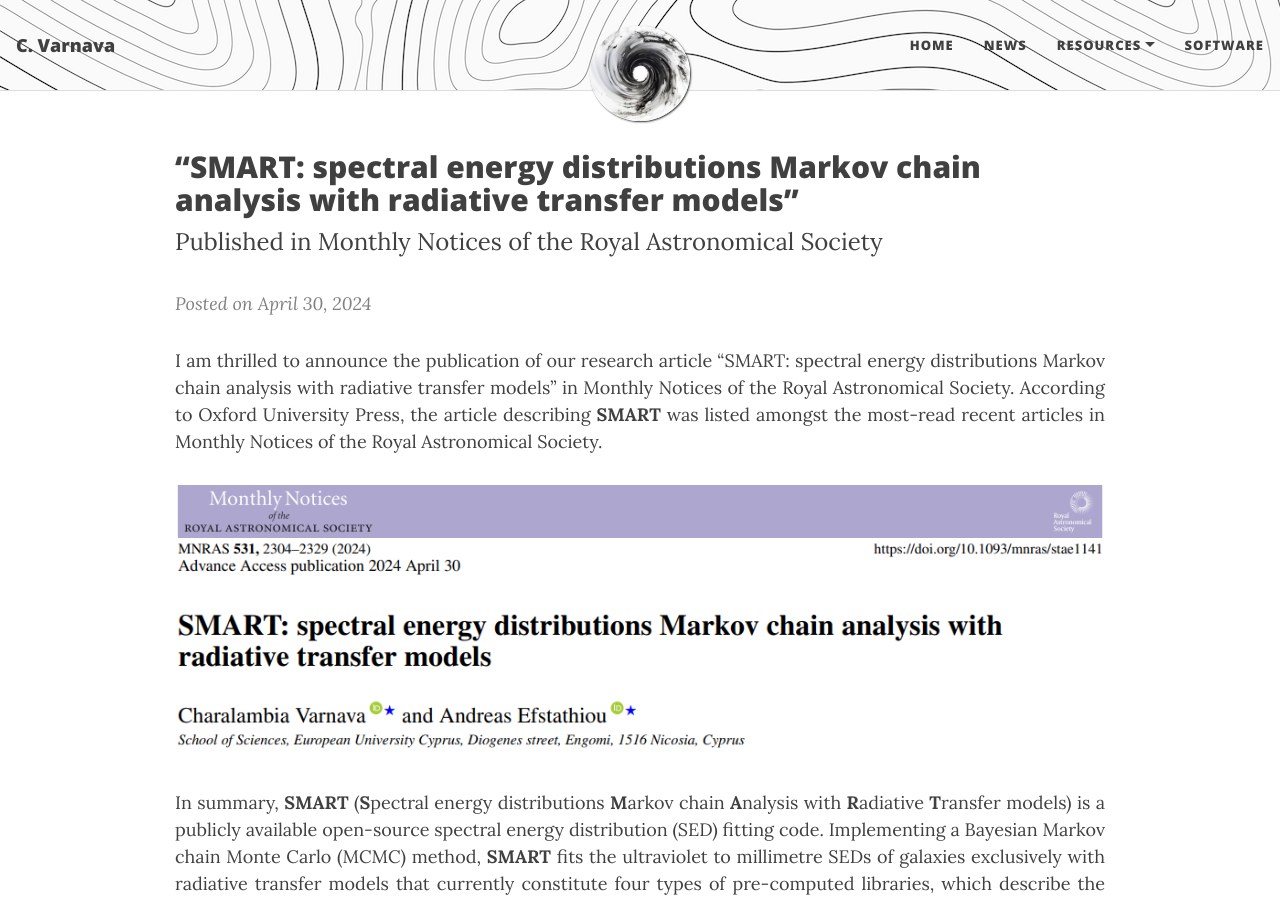
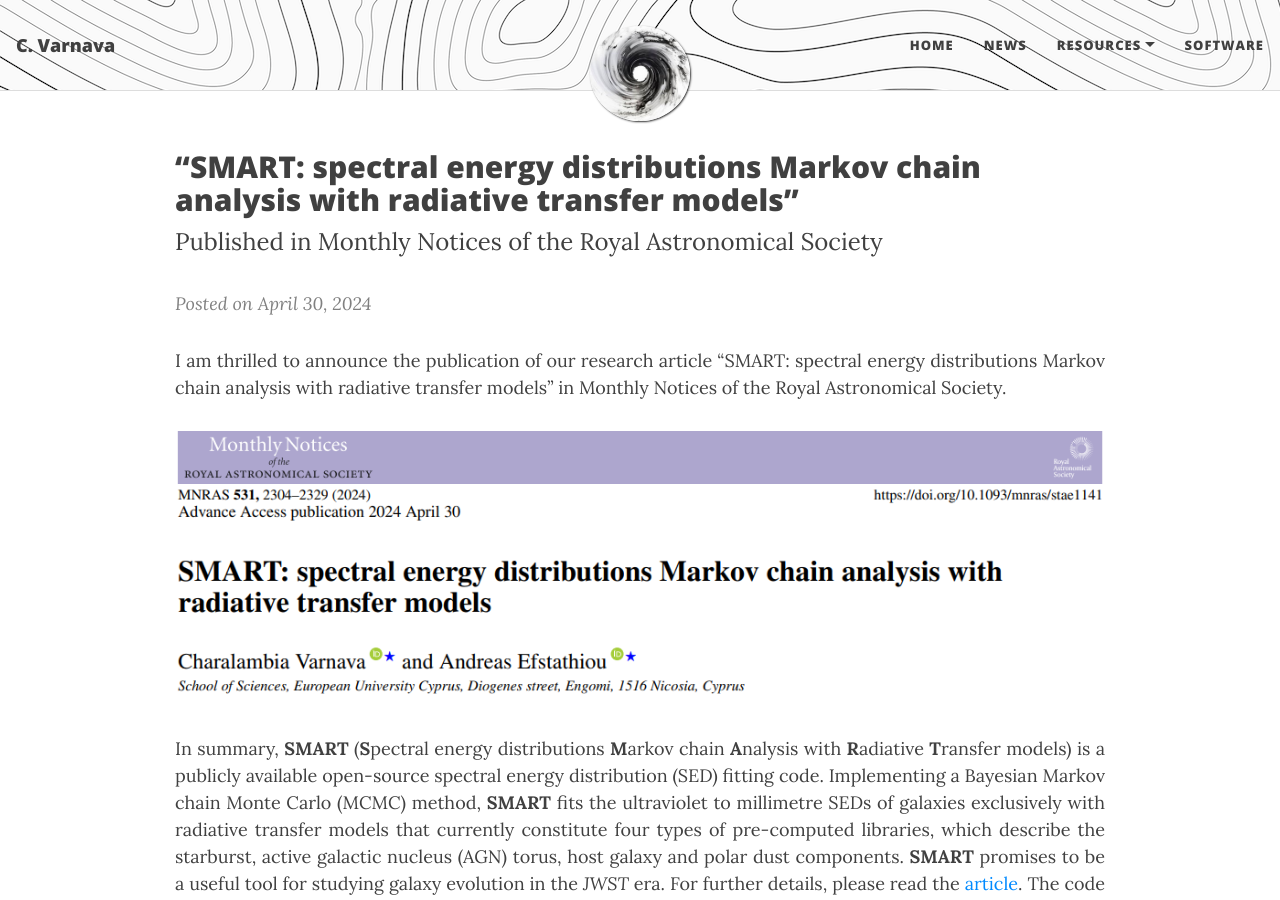
Before and after one commit to ch-var/ch-var.github.io, a Jekyll site: the page built from 2024-04-30-SMART.html, in a window 1280 px wide and 900 px high. Built offline with Jekyll 4.4.1, drawn with Linux system fonts in a browser that asks for light colours.

Commit message:
Update 2024-04-30-SMART.html

```diff
--- a/2024-04-30-SMART.html
+++ b/2024-04-30-SMART.html
@@ -23,7 +23,7 @@
 <p style="margin-top: 8px; margin-bottom: 8px;"><font size="+2">Published in Monthly Notices of the Royal Astronomical Society</font></p>
 <p><i style="color:#808080;">Posted on April 30, 2024</i></p>
 
-<p align='justify'>I am thrilled to announce the publication of our research article “SMART: spectral energy distributions Markov chain analysis with radiative transfer models” in Monthly Notices of the Royal Astronomical Society. According to Oxford University Press, the article describing <b>SMART</b> was listed amongst the most-read recent articles in Monthly Notices of the Royal Astronomical Society.</p>
+<p align='justify'>I am thrilled to announce the publication of our research article “SMART: spectral energy distributions Markov chain analysis with radiative transfer models” in Monthly Notices of the Royal Astronomical Society.</p>
 
 <p align="center">
 <img src="/assets/img/SMART_MNRAS.png">
```
